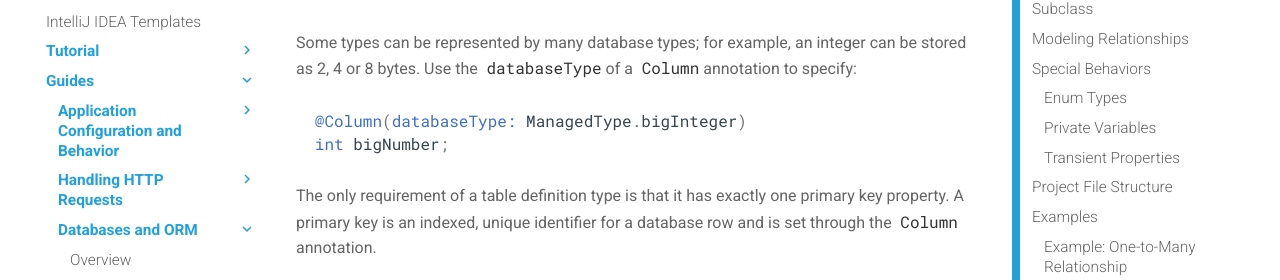
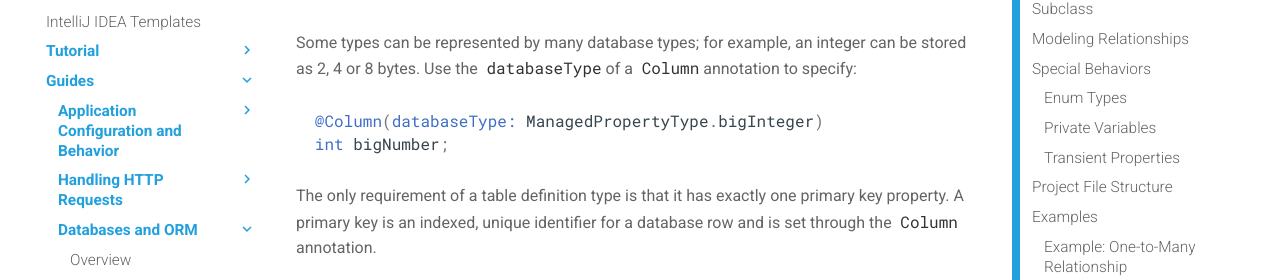
Before and after one commit to stablekernel/aqueduct, an MkDocs documentation site: the page built from source/docs/db/modeling_data.md, in a window 1280 px wide and 900 px high, scrolled down 2094 px. Shown: the part 150-430 px from the top of the window. Built offline with MkDocs 1.6.1 and Material for MkDocs 9.7.7, drawn with Linux system fonts in a browser that asks for light colours; comment, search, counter and statistics services are not loaded; old or Windows-style settings are respelled for this version of MkDocs; some of the changed text lies outside the part shown.

Commit message:
Changed ManagedType.bigInteger to ManagedPropertyType.bigInteger

````diff
--- a/source/docs/db/modeling_data.md
+++ b/source/docs/db/modeling_data.md
@@ -61,7 +61,7 @@ The data type of a column is inferred from the Dart type of the property as show
 Some types can be represented by many database types; for example, an integer can be stored as 2, 4 or 8 bytes. Use the `databaseType` of a `Column` annotation to specify:
 
 ```dart
-@Column(databaseType: ManagedType.bigInteger)
+@Column(databaseType: ManagedPropertyType.bigInteger)
 int bigNumber;
 ```
 
@@ -76,7 +76,7 @@ A primary key can be any supported data type, and it is always unique and indexe
 
 ```dart
 class _Article {
-  @primaryKey // equivalent to @Column(primaryKey: true, databaseType: ManagedType.bigInteger, autoincrement: true)
+  @primaryKey // equivalent to @Column(primaryKey: true, databaseType: ManagedPropertyType.bigInteger, autoincrement: true)
   int id;
 
   ...
````
